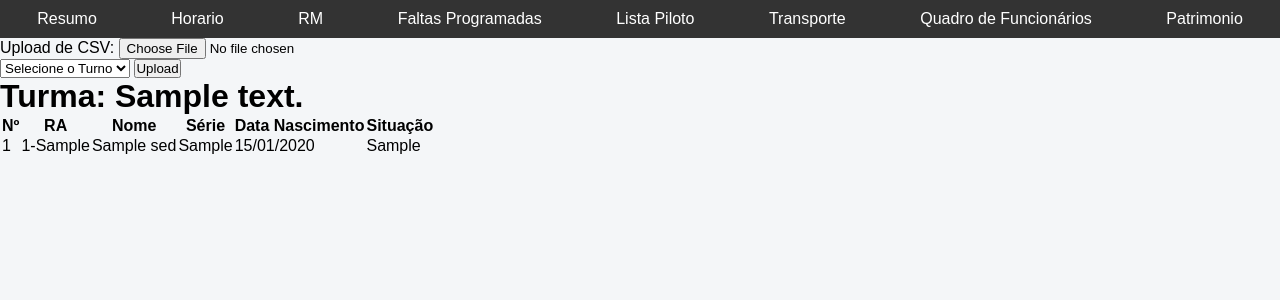
After one commit to wsvantier/caipunas, a Flask app: page /lp/turma/1 in a window 1280 px wide. The commit adds this page. Shown: the top 300 px of the page. Run offline with Flask 3, Linux system fonts and the light colour scheme; tables that the repository leaves empty hold one stand-in row (values such as "Sample post").

Commit message:
Criado parte de Upload de arquivo CSV para alimentar o Banco de dados

```diff
--- a/app.py
+++ b/app.py
@@ -15,6 +15,10 @@ app.register_blueprint(rm_bp)
 app.register_blueprint(lp_bp)
 app.register_blueprint(transporte_bp)
 
+@app.template_filter('RA')
+def format_ra(valor):
+    return f"{valor:,}".replace(',', '.')
+
 if __name__ == '__main__':
     with app.app_context():
         db.create_all()
--- a/blueprints/lp.py
+++ b/blueprints/lp.py
@@ -1,5 +1,7 @@
 from flask import Blueprint, render_template, request, redirect, url_for, jsonify
-from models import db, Turma
+from models import db, Turma, Sed, Aluno
+import pandas as pd
+from datetime import datetime
 from dropmenu import turmas, rotas
 
 lp_bp = Blueprint('lp', __name__, url_prefix='/lp')
@@ -39,3 +41,58 @@ def excluir(id):
     db.session.commit()
 
     return redirect(url_for('lp.home'))
+
+
+@lp_bp.route('/turma/<int:id>')
+def classe(id):
+
+    busca = Turma.query.get(id)
+    dados = Sed.query.filter_by(turma_id = id).all()
+    return render_template('turma.html',dados=dados, turma=busca.desc, id=busca.id, turmas=turmas(), transportes=rotas())
+
+@lp_bp.route('/upload/<int:id>', methods = ['POST'])
+def upload(id):
+
+    arq = request.files['arq']
+    periodo = request.form['periodo']
+
+    df = pd.read_csv(arq, sep = ';', skiprows = 2)
+    dados = df[['Tipo de Ensino','Série','Nº','Nome do Aluno','RA','Dig. RA','Data de Nascimento','Data Início Matrícula','Data Fim Matrícula','Situação','Endereço do Aluno']]
+    colunas = ['Logradouro','Numero','Bairro','Cidade','Estado']
+    dados[colunas] = dados['Endereço do Aluno'].str.replace(',',' -').str.split(' - ', expand = True)
+    dados.drop(columns=['Endereço do Aluno'], inplace = True)
+
+    Sed.query.filter_by(turma_id=id).delete()
+
+
+    for x in dados.values:
+        sed = Sed(tipo=x[0],
+                    serie=x[1],
+                    num_chamada = x[2],
+                    nome = x[3],
+                    ra = x[4],
+                    dig_ra = x[5],
+                    dt_nasc = datetime.strptime(x[6],'%d/%m/%Y').date(),
+                    inicio = datetime.strptime(x[7],'%d/%m/%Y').date(),
+                    fim = datetime.strptime(x[8],'%d/%m/%Y').date(),
+                    situacao = x[9],
+                    logradouro = x[10],
+                    num_residencia = x[11],
+                    bairro = x[12],
+                    cidade = x[13],
+                    turma_id = id )
+
+        if not Aluno.query.filter_by(ra=x[4]).first():
+            if x[9] == 'ATIVO':
+                aluno= Aluno(nome = x[3],
+                            ra = x[4],
+                            turno = periodo)
+                db.session.add(aluno)
+        else:
+            aluno = Aluno.query.filter_by(ra=x[4]).first()
+            aluno.turno = periodo
+        db.session.add(sed)
+
+
+    db.session.commit()
+    return redirect(f'/lp/turma/{id}')
--- a/dropmenu.py
+++ b/dropmenu.py
@@ -2,7 +2,7 @@ from models import db, Turma, Transporte
 
 def turmas() -> list:
     turmas = Turma.query.all()
-    dados = [x.desc for x in turmas]
+    dados = [{'id':x.id,'desc':x.desc} for x in turmas]
 
     return dados
 
--- a/models.py
+++ b/models.py
@@ -24,10 +24,11 @@ class Sed(db.Model):
     num_chamada = db.Column(db.Integer, nullable = False)
     nome = db.Column(db.String, nullable = False)
     ra = db.Column(db.Integer, nullable = False)
-    dig_ra = db.Column(db.Integer, nullable = False)
+    dig_ra = db.Column(db.String, nullable = False)
     dt_nasc = db.Column(db.Date, nullable = False)
     inicio = db.Column(db.Date, nullable = False)
     fim = db.Column(db.Date, nullable = False)
+    situacao = db.Column(db.String, nullable = False)
     logradouro = db.Column(db.String, nullable = False)
     num_residencia = db.Column(db.String, nullable = False)
     bairro = db.Column(db.String, nullable = False)
@@ -39,6 +40,7 @@ class Sed(db.Model):
 class Aluno(db.Model):
     id = db.Column(db.Integer, primary_key = True)
     nome = db.Column(db.String, nullable = False)
+    ra = db.Column(db.Integer, nullable = False)
     turno = db.Column(db.Enum('MANHA','TARDE'), nullable = False)
     transporte_id = db.Column(db.Integer, db.ForeignKey('transporte.id'), nullable = True)
 
--- a/templates/base.html
+++ b/templates/base.html
@@ -17,7 +17,7 @@
             <li><a href="{{url_for('lp.home')}}"> Lista Piloto </a>
                 <ul class="sub">
                     {% for x in turmas %}
-                        <li><a href="#">{{ x }}</a></li>
+                        <li><a href="/lp/turma/{{x['id']}}">{{ x['desc'] }}</a></li>
                     {% endfor %}
                 </ul>
             </li>
--- /dev/null
+++ b/templates/turma.html
@@ -0,0 +1,44 @@
+{% extends 'base.html' %}
+
+{% block titulo %} {{ turma }}{%endblock%}
+
+{% block conteudo %}
+
+<form action="/lp/upload/{{id}}" method="post" enctype="multipart/form-data">
+    Upload de CSV: <input type="file" name="arq" id="arq"><br>
+    <select name="periodo" id="periodo" required>
+        <option value="" selected disabled> Selecione o Turno </option>
+        <option value="MANHA">Manha</option>
+        <option value="TARDE">Tarde</option>
+    </select>
+    <input type="submit" value="Upload">
+</form>
+
+<h1> Turma: {{turma}} </h1>
+
+<table>
+    <thead>
+        <th>Nº</th>
+        <th>RA</th>
+        <th>Nome</th>
+        <th>Série</th>
+        <th>Data Nascimento</th>
+        <th>Situação</th>
+    </thead>
+    <tbody>
+        {% for x in dados %}
+
+        <tr>
+            <td>{{ x.num_chamada }}</td>
+            <td>{{ x.ra | RA }}-{{x.dig_ra}}</td>
+            <td>{{ x.nome }}</td>
+            <td>{{ x.serie }}</td>
+            <td>{{ x.dt_nasc.strftime('%d/%m/%Y') }}</td>
+            <td>{{ x.situacao }}</td>
+         </tr>
+
+        {% endfor %}
+    </tbody>
+</table>
+
+{%endblock%}
```
